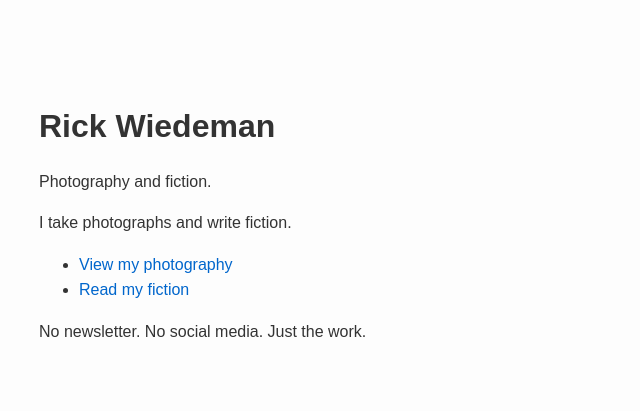
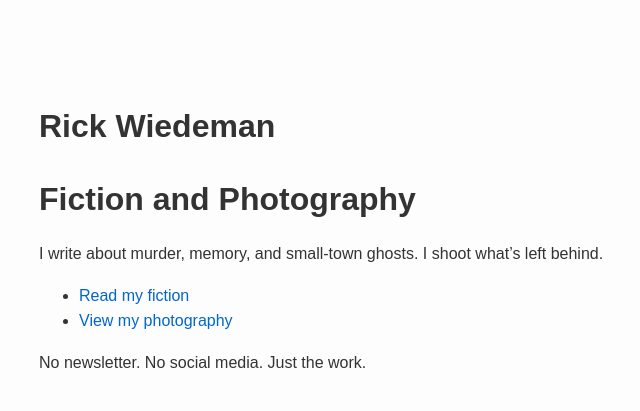
Before and after one commit to RickWiedeman/rickwiedeman.github.io, a plain HTML site: page index.html in a window 1280 px wide. Shown: the whole page, without its empty margins (301-941 px from the left). Drawn offline with Linux system fonts and the light colour scheme.

Commit message:
Update index.html

```diff
--- a/index.html
+++ b/index.html
@@ -29,11 +29,11 @@
 </head>
 <body>
   <h1>Rick Wiedeman</h1>
-  <p>Photography and fiction.</p>
-  <p>I take photographs and write fiction.</p>
+  <h1>Fiction and Photography</h1>
+  <p>I write about murder, memory, and small-town ghosts. I shoot what’s left behind.</p>
   <ul>
+    <li><a href="https://amazon.com/author/rickwiedeman" target="_blank">Read my fiction</a></li>
     <li><a href="https://wiedeman.myportfolio.com/" target="_blank">View my photography</a></li>
-    <li><a href="https://amazon.com/author/rickwiedeman" target="_blank">Read my fiction</a></li>
   </ul>
   <p>No newsletter. No social media. Just the work.</p>
 </body>
```
